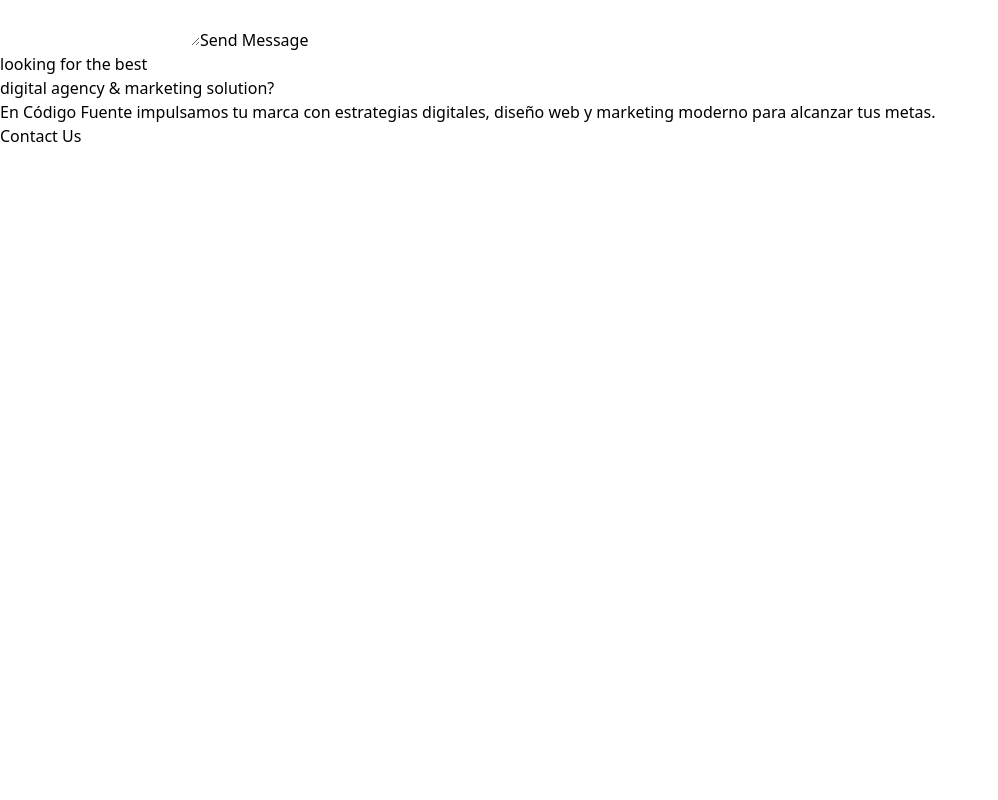
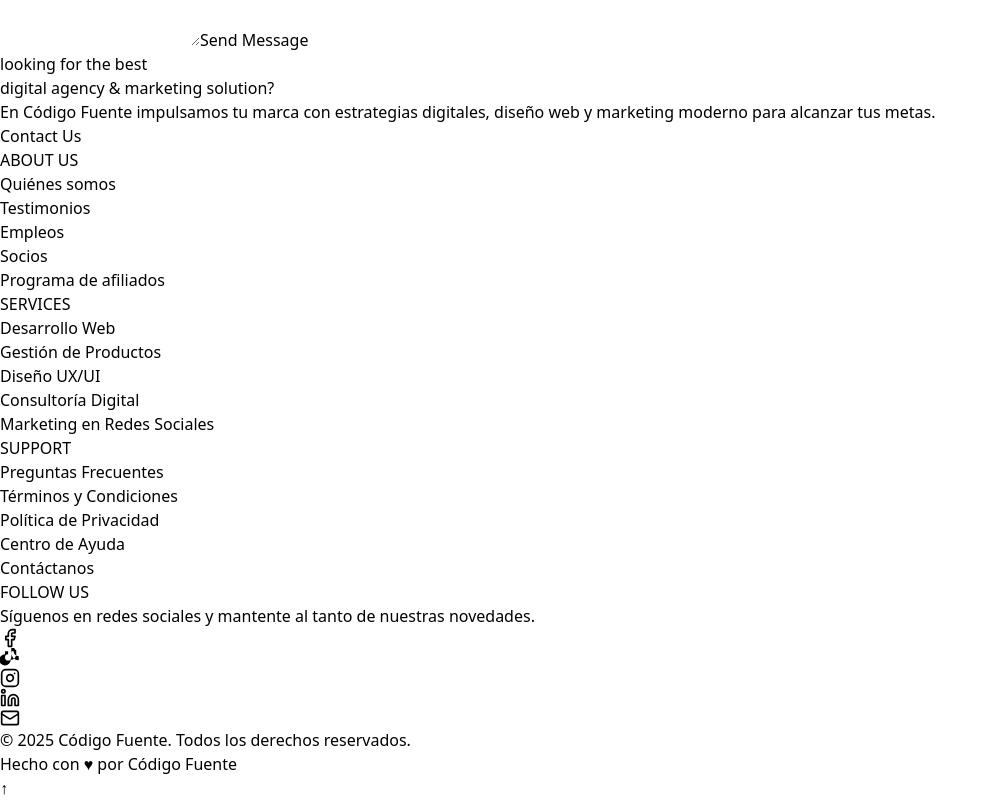
Before and after one commit to Xhan88/Codigo-Fuente, a React (Vite) app: page / in a window 1280 px wide. Shown: the part 4925-5725 px from the top of the page, without its empty margins (0-998 px from the left). Before the commit the page ends 5073 px from the top, so only its background shows below. Built offline with nearby package versions, Linux system fonts and the light colour scheme.

Commit message:
landing style

```diff
--- a/src/App.tsx
+++ b/src/App.tsx
@@ -1,5 +1,6 @@
 import AboutSection from "./components/AboutSecction"
 import ContactSection from "./components/ContactSection"
+import Footer from "./components/Footer"
 import Header from "./components/Header"
 import HeroSection from "./components/HeroSection"
 import OtherServices from "./components/OtherServices"
@@ -11,7 +12,6 @@ import Service from "./components/Service"
 const App = () => {
   return (
     <>
-       {/* <NavBar/> */}
        <Header />
        <Service />
        <BusinessSection />
@@ -20,6 +20,7 @@ const App = () => {
        <PricingPackages />
        <ContactSection />
        <HeroSection />
+       <Footer />
     </>
   )
 }
--- a/src/components/ContactSection.tsx
+++ b/src/components/ContactSection.tsx
@@ -5,7 +5,6 @@ const ContactSection: React.FC = () => {
   return (
     <section className="bg-gray-100 py-16" id="contact">
       <div className="max-w-6xl mx-auto px-6 grid md:grid-cols-2 gap-12 items-start">
-        {/* Texto e información de contacto */}
         <div>
           <h2 className="text-4xl font-bold text-gray-900 mb-4">
             Let’s connect!
@@ -43,7 +42,6 @@ const ContactSection: React.FC = () => {
           </ul>
         </div>
 
-        {/* Formulario de contacto */}
         <form className="bg-white shadow-lg rounded-2xl p-8 space-y-5">
           <div className="grid md:grid-cols-2 gap-4">
             <input
--- /dev/null
+++ b/src/components/Footer.tsx
@@ -0,0 +1,107 @@
+import React from "react";
+import { Facebook, Instagram, Linkedin, Mail } from "lucide-react";
+
+const TikTokIcon = ({ size = 20, className = "" }) => (
+  <svg
+    xmlns="http://www.w3.org/2000/svg"
+    viewBox="0 0 448 512"
+    width={size}
+    height={size}
+    fill="currentColor"
+    className={className}
+  >
+    <path d="M448,209.3v102.4a200,200,0,0,1-200-200V80h68.1A127.8,127.8,0,0,0,448,209.3ZM336,0H256V240a80,80,0,1,1-80-80V80H96V160A144,144,0,1,0,240,304h0A144.16,144.16,0,0,0,384,160V48A48,48,0,0,1,336,0Z" />
+  </svg>
+);
+
+const Footer: React.FC = () => {
+  return (
+    <footer className="bg-white text-gray-700 pt-16">
+      {/* Contenido principal */}
+      <div className="max-w-6xl mx-auto px-6 grid grid-cols-1 md:grid-cols-4 gap-12 text-sm">
+        {/* About */}
+        <div>
+          <h3 className="text-lg font-semibold mb-4 text-black">ABOUT US</h3>
+          <ul className="space-y-2 text-gray-500">
+            <li>Quiénes somos</li>
+            <li>Testimonios</li>
+            <li>Empleos</li>
+            <li>Socios</li>
+            <li>Programa de afiliados</li>
+          </ul>
+        </div>
+
+        {/* Services */}
+        <div>
+          <h3 className="text-lg font-semibold mb-4 text-black">SERVICES</h3>
+          <ul className="space-y-2 text-gray-500">
+            <li>Desarrollo Web</li>
+            <li>Gestión de Productos</li>
+            <li>Diseño UX/UI</li>
+            <li>Consultoría Digital</li>
+            <li>Marketing en Redes Sociales</li>
+          </ul>
+        </div>
+
+        {/* Support */}
+        <div>
+          <h3 className="text-lg font-semibold mb-4 text-black">SUPPORT</h3>
+          <ul className="space-y-2 text-gray-500">
+            <li>Preguntas Frecuentes</li>
+            <li>Términos y Condiciones</li>
+            <li>Política de Privacidad</li>
+            <li>Centro de Ayuda</li>
+            <li>Contáctanos</li>
+          </ul>
+        </div>
+
+        {/* Follow Us */}
+        <div>
+          <h3 className="text-lg font-semibold mb-4 text-black">FOLLOW US</h3>
+          <p className="text-gray-500 mb-4">
+            Síguenos en redes sociales y mantente al tanto de nuestras novedades.
+          </p>
+          <div className="flex space-x-4">
+            <a href="#" className="text-gray-500 hover:text-blue-600">
+              <Facebook size={20} />
+            </a>
+            <a href="#" className="text-gray-500 hover:text-black">
+              <TikTokIcon size={20} />
+            </a>
+            <a href="#" className="text-gray-500 hover:text-pink-600">
+              <Instagram size={20} />
+            </a>
+            <a href="#" className="text-gray-500 hover:text-blue-700">
+              <Linkedin size={20} />
+            </a>
+            <a href="mailto:equipo.codigofuente@gmail.com" className="text-gray-500 hover:text-red-600">
+              <Mail size={20} />
+            </a>
+          </div>
+        </div>
+      </div>
+
+      {/* Línea divisoria */}
+      <div className="border-t border-gray-200 mt-12"></div>
+
+      {/* Copyright */}
+      <div className="max-w-6xl mx-auto px-6 py-6 flex flex-col md:flex-row justify-between items-center text-xs text-gray-500">
+        <p>© {new Date().getFullYear()} Código Fuente. Todos los derechos reservados.</p>
+        <p className="flex items-center gap-1 mt-2 md:mt-0">
+          Hecho con <span className="text-red-500">♥</span> por{" "}
+          <span className="font-medium text-gray-700">Código Fuente</span>
+        </p>
+      </div>
+
+      {/* Botón scroll-top */}
+      <a
+        href="#top"
+        className="fixed bottom-6 right-6 bg-black text-white p-3 rounded-full shadow-lg hover:bg-gray-800 transition"
+      >
+        ↑
+      </a>
+    </footer>
+  );
+};
+
+export default Footer;
--- a/src/components/Header.tsx
+++ b/src/components/Header.tsx
@@ -6,13 +6,10 @@ import { DotLottieReact } from '@lottiefiles/dotlottie-react';
 const Header: React.FC = () => {
   return (
     <header className="relative bg-[rgb(24,18,146)] text-white overflow-hidden">
-      {/* Navbar */}
       <NavBar />
 
-      {/* Contenido principal */}
       <div className="max-w-6xl mx-auto flex items-center justify-between px-6 py-20">
 
-        {/* Columna Izquierda - Texto */}
         <div className="max-w-xl">
           <h1 className="text-5xl font-bold mb-6 leading-tight text-[#c8ed4e]">
             We are digital agency <br /> & Marketing
@@ -22,7 +19,7 @@ const Header: React.FC = () => {
             nihil tenetur minus quidem est deserunt molestias accusamus harum.
           </p>
           <div className="flex gap-4">
-            <button className="bg-white text-purple-700 font-semibold px-6 py-3 rounded-full shadow-md hover:bg-gray-100 transition">
+            <button className="bg-[#939292] text-[#b2dc28] font-semibold px-6 py-3 rounded-full shadow-md hover:bg-gray-100 transition">
               Start a Project
             </button>
             <button className="border border-white px-6 py-3 rounded-full font-semibold hover:bg-white hover:text-purple-700 transition">
@@ -31,7 +28,6 @@ const Header: React.FC = () => {
           </div>
         </div>
 
-        {/* Columna Derecha - Imágenes */}
         <div className="relative w-[500px] h-[400px]">
         <DotLottieReact
           src="https://lottie.host/01326b74-3dce-49b4-b4b0-0f42b07f57c3/zSLbdfdh9T.lottie"
--- a/src/components/HeroSection.tsx
+++ b/src/components/HeroSection.tsx
@@ -6,16 +6,13 @@ const HeroSection: React.FC = () => {
     <section
       className="relative flex flex-col items-center justify-center text-center text-white py-32 overflow-hidden"
     >
-      {/* Fondo con efecto parallax */}
       <div
         className="absolute inset-0 bg-[url('https://images.unsplash.com/photo-1519389950473-47ba0277781c?auto=format&fit=crop&w=1920&q=80')]
         bg-cover bg-center bg-fixed opacity-80"
       ></div>
 
-      {/* Capa de color morado translúcido */}
       <div className="absolute inset-0 bg-blue-700/70"></div>
 
-      {/* Contenido */}
       <motion.div
         className="relative z-10 max-w-4xl mx-auto px-6"
         initial={{ opacity: 0, y: 40 }}
@@ -42,7 +39,6 @@ const HeroSection: React.FC = () => {
         </motion.a>
       </motion.div>
 
-      {/* Capa de gradiente inferior */}
       <div className="absolute bottom-0 left-0 w-full h-24 bg-gradient-to-t from-blue-700 to-transparent"></div>
     </section>
   );
```
